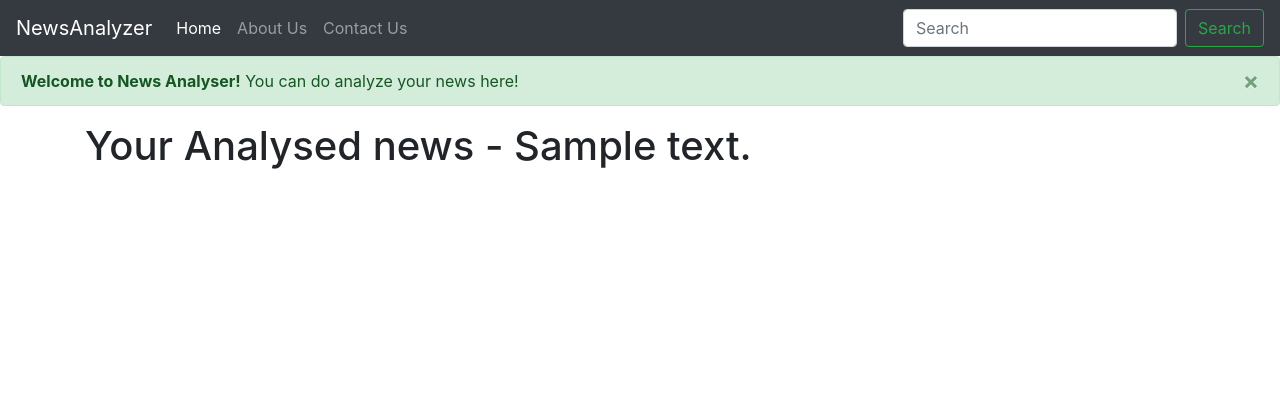
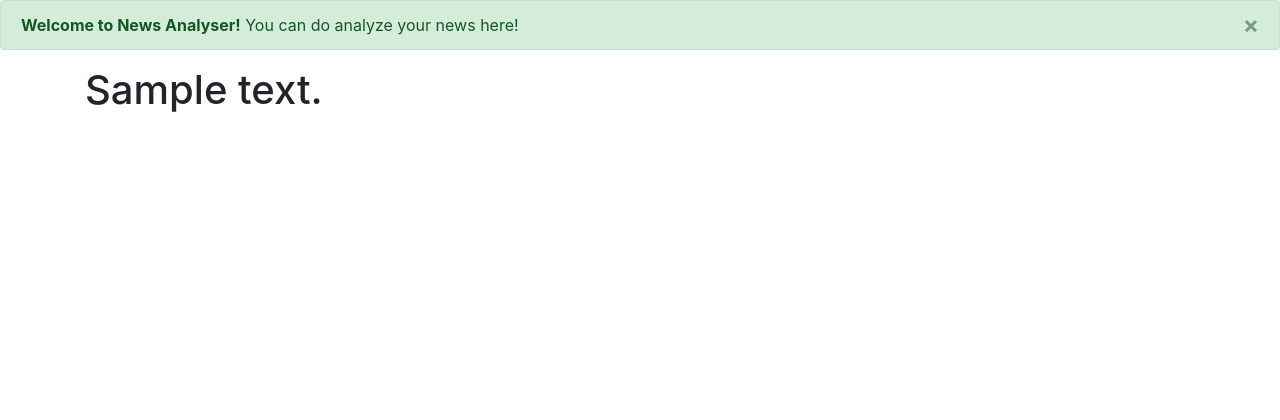
Before and after one commit to ketanmewara/Fake-News-Classification, a Django app: template frontend/templates/result2.html in a window 1280 px wide. Shown: the top 420 px of the page. Run offline with Django 3.2, Linux system fonts and the light colour scheme; the template is opened without the code that fills it: most values are stand-ins (such as "Sample title", 1, 10 or a date in 2020); some libraries are stand-ins or nearby versions.

Commit message:
Update result2.html

```diff
--- a/frontend/templates/result2.html
+++ b/frontend/templates/result2.html
@@ -25,31 +25,6 @@
 </style>
   </head>
   <body>
-<nav class="navbar navbar-expand-lg navbar-dark bg-dark">
-  <a class="navbar-brand" href="/">NewsAnalyzer</a>
-  <button class="navbar-toggler" type="button" data-toggle="collapse" data-target="#navbarNavDropdown" aria-controls="navbarNavDropdown" aria-expanded="false" aria-label="Toggle navigation">
-    <span class="navbar-toggler-icon"></span>
-  </button>
-  <div class="collapse navbar-collapse" id="navbarNavDropdown">
-    <ul class="navbar-nav">
-      <li class="nav-item active">
-        <a class="nav-link" href="/">Home <span class="sr-only">(current)</span></a>
-      </li>
-      <li class="nav-item">
-        <a class="nav-link" href="#">About Us</a>
-      </li>
-      <li class="nav-item">
-        <a class="nav-link" href="#">Contact Us</a>
-      </li>
-
-    </ul>
-  </div>
-  <form class="form-inline">
-    <input class="form-control mr-sm-2" type="search" placeholder="Search" aria-label="Search">
-    <button class="btn btn-outline-success my-2 my-sm-0" type="submit">Search</button>
-  </form>
-</nav>
-
 
 <div class="alert alert-success alert-dismissible fade show" role="alert">
   <strong>Welcome to News Analyser!</strong> You can do analyze your news here!
@@ -60,9 +35,8 @@
 
 
 <div class="container">
-
     <h1>
-        Your Analysed news - {{analyzed_text}}
+        {{analyzed_text}}
     </h1>
 </div>
  <!-- Typed.js DONT TOUCH THIS! -->
```
